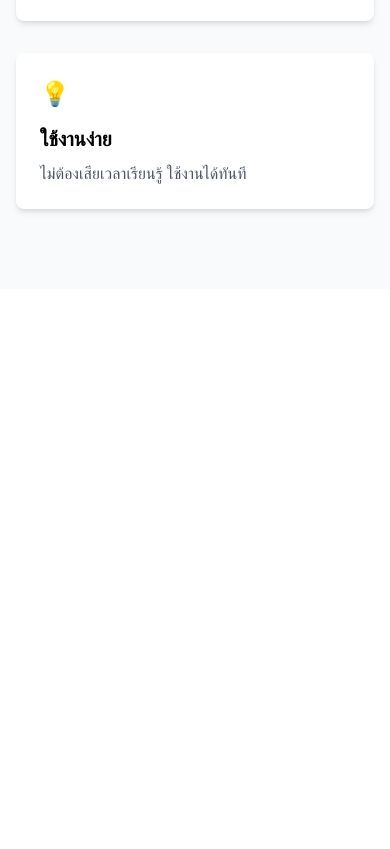
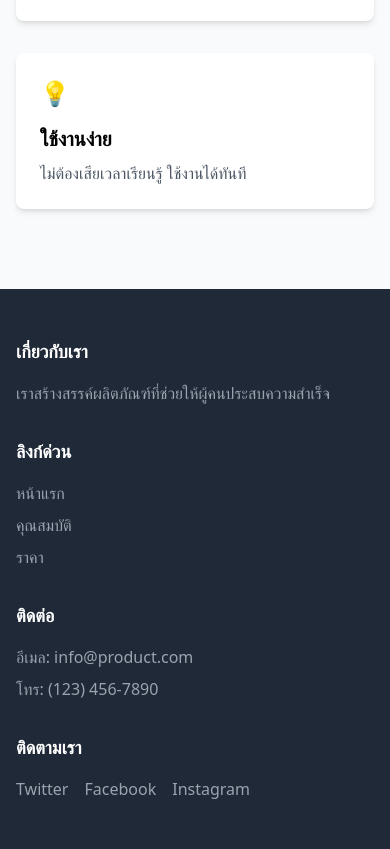
Before and after one commit to Wutticha1/product-landing-page, a plain HTML site: page index.html in a window 390 px wide. Shown: the part 935-1784 px from the top of the page. Before the commit the page ends 1224 px from the top, so only its background shows below. Drawn offline with nearby package versions, Linux system fonts and the light colour scheme.

Commit message:
เพิ่มส่วนท้ายแบบ Responsive

```diff
--- a/index.html
+++ b/index.html
@@ -8,6 +8,7 @@
 </head>
 
 <body>
+    <!-- Headder -->
     <header class="bg-white shadow-lg fixed w-full top-0">
         <nav class="container mx-auto px-4 py-4">
             <div class="flex justify-between items-center">
@@ -24,6 +25,7 @@
         </nav>
     </header>
 
+    <!-- Main -->
     <main class="pt-16">
         <section class="bg-gradient-to-r from-blue-500 to-blue-700 text-white py-20">
             <div class="container mx-auto px-4">
@@ -70,8 +72,39 @@
         </section>
     </main>
 
-    <footer>
-
+    <!-- Footer -->
+    <footer class="bg-gray-800 text-white py-12">
+        <div class="container mx-auto px-4">
+            <div class="grid grid-cols-1 md:grid-cols-4 gap-8">
+                <div>
+                    <h3 class="font-bold text-lg mb-4">เกี่ยวกับเรา</h3>
+                    <p class="text-gray-400">เราสร้างสรรค์ผลิตภัณฑ์ที่ช่วยให้ผู้คนประสบความสำเร็จ</p>
+                </div>
+                <div>
+                    <h3 class="font-bold text-lg mb-4">ลิงก์ด่วน</h3>
+                    <ul class="space-y-2 text-gray-400">
+                        <li><a href="#" class="hover:text-white">หน้าแรก</a></li>
+                        <li><a href="#features" class="hover:text-white">คุณสมบัติ</a></li>
+                        <li><a href="#pricing" class="hover:text-white">ราคา</a></li>
+                    </ul>
+                </div>
+                <div>
+                    <h3 class="font-bold text-lg mb-4">ติดต่อ</h3>
+                    <ul class="space-y-2 text-gray-400">
+                        <li>อีเมล: info@product.com</li>
+                        <li>โทร: (123) 456-7890</li>
+                    </ul>
+                </div>
+                <div>
+                    <h3 class="font-bold text-lg mb-4">ติดตามเรา</h3>
+                    <div class="flex space-x-4">
+                        <a href="#" class="text-gray-400 hover:text-white">Twitter</a>
+                        <a href="#" class="text-gray-400 hover:text-white">Facebook</a>
+                        <a href="#" class="text-gray-400 hover:text-white">Instagram</a>
+                    </div>
+                </div>
+            </div>
+        </div>
     </footer>
 </body>
 </html>
```
